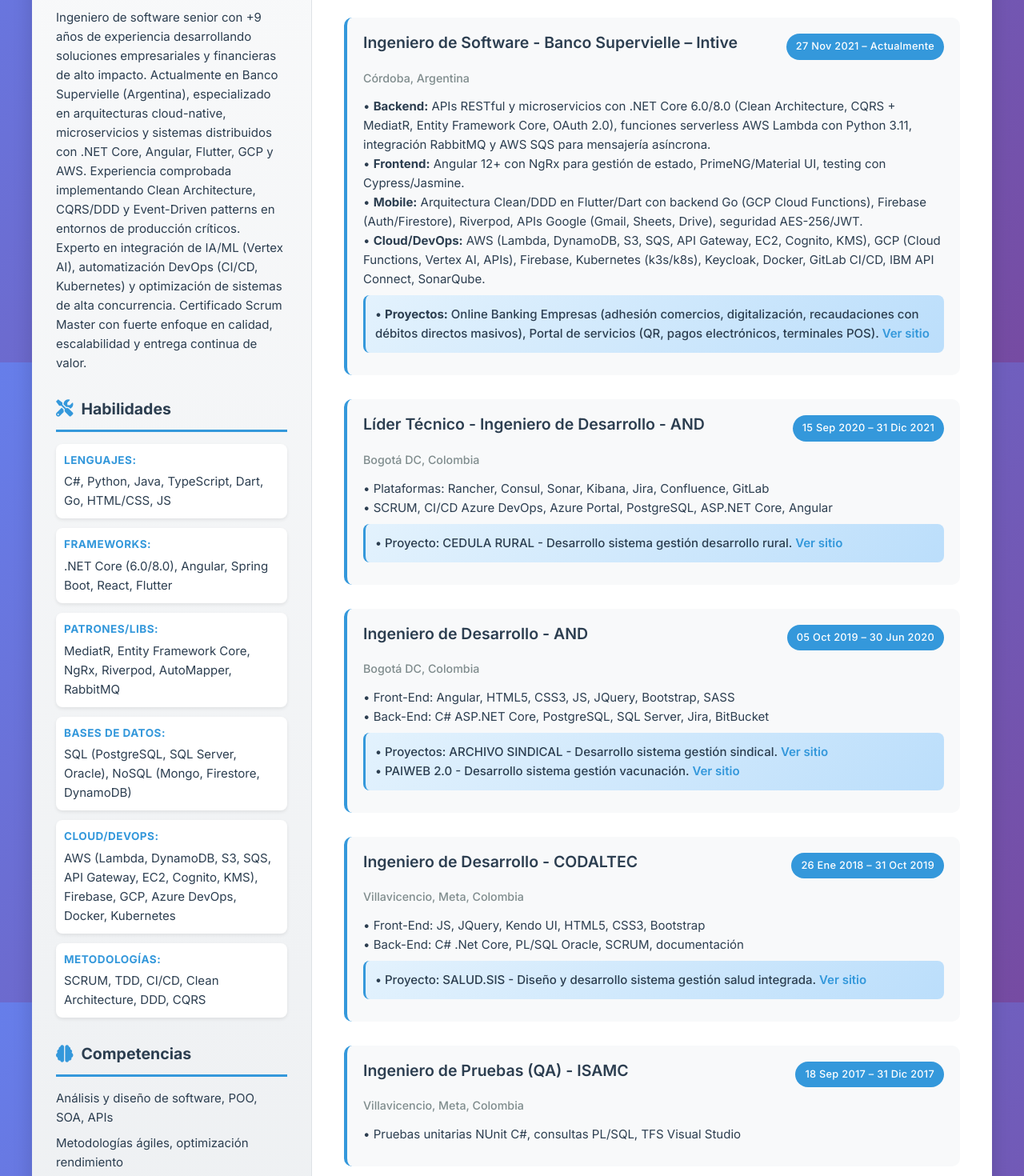
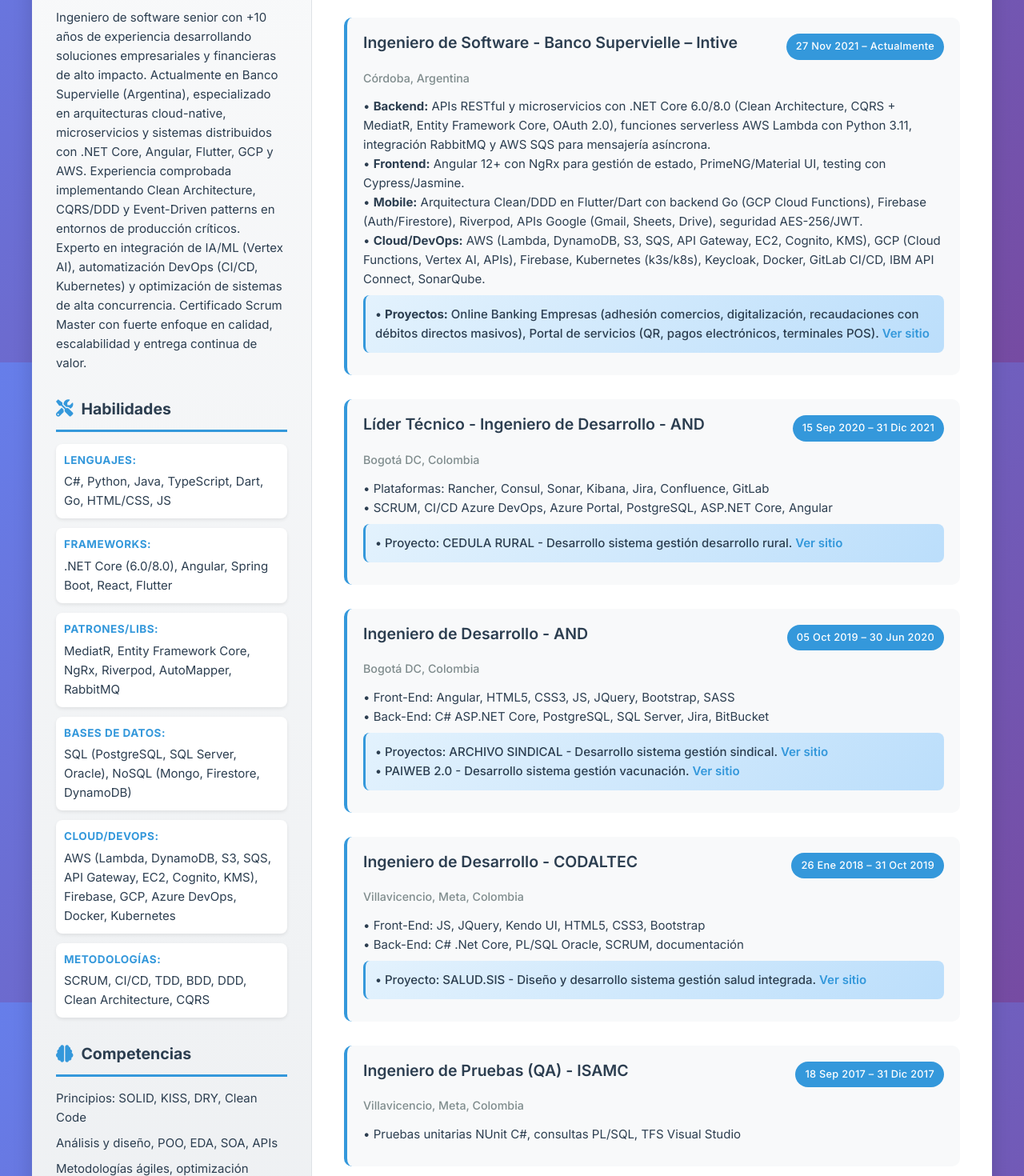
Before and after one commit to otoro90/cv, a plain HTML site: page index.html in a window 1280 px wide. Shown: the part 347-1817 px from the top of the page at 80% size. Drawn offline with Linux system fonts and the light colour scheme.

Commit message:
Actualizar sección "Sobre mí" y habilidades en el CV para reflejar 10 años de experiencia y nuevas metodologías.

```diff
--- a/index.html
+++ b/index.html
@@ -30,7 +30,7 @@
         <aside class="sidebar">
             <section id="sobre-mi" aria-labelledby="sobre-mi-heading">
                 <h2 id="sobre-mi-heading"><i class="fas fa-user"></i> Sobre mí</h2>
-                <p>Ingeniero de software senior con +9 años de experiencia desarrollando soluciones empresariales y financieras de alto impacto. Actualmente en Banco Supervielle (Argentina), especializado en arquitecturas cloud-native, microservicios y sistemas distribuidos con .NET Core, Angular, Flutter, GCP y AWS. Experiencia comprobada implementando Clean Architecture, CQRS/DDD y Event-Driven patterns en entornos de producción críticos. Experto en integración de IA/ML (Vertex AI), automatización DevOps (CI/CD, Kubernetes) y optimización de sistemas de alta concurrencia. Certificado Scrum Master con fuerte enfoque en calidad, escalabilidad y entrega continua de valor.</p>
+                <p>Ingeniero de software senior con +10 años de experiencia desarrollando soluciones empresariales y financieras de alto impacto. Actualmente en Banco Supervielle (Argentina), especializado en arquitecturas cloud-native, microservicios y sistemas distribuidos con .NET Core, Angular, Flutter, GCP y AWS. Experiencia comprobada implementando Clean Architecture, CQRS/DDD y Event-Driven patterns en entornos de producción críticos. Experto en integración de IA/ML (Vertex AI), automatización DevOps (CI/CD, Kubernetes) y optimización de sistemas de alta concurrencia. Certificado Scrum Master con fuerte enfoque en calidad, escalabilidad y entrega continua de valor.</p>
             </section>
 
             <section id="habilidades" aria-labelledby="habilidades-heading">
@@ -51,13 +51,14 @@
                     <strong>Cloud/DevOps:</strong> AWS (Lambda, DynamoDB, S3, SQS, API Gateway, EC2, Cognito, KMS), Firebase, GCP, Azure DevOps, Docker, Kubernetes
                 </div>
                 <div class="skill-category">
-                    <strong>Metodologías:</strong> SCRUM, TDD, CI/CD, Clean Architecture, DDD, CQRS
+                    <strong>Metodologías:</strong> SCRUM, CI/CD, TDD, BDD, DDD, Clean Architecture, CQRS
                 </div>
             </section>
 
             <section id="competencias" aria-labelledby="competencias-heading">
                 <h2 id="competencias-heading"><i class="fas fa-brain"></i> Competencias</h2>
-                <p>Análisis y diseño de software, POO, SOA, APIs</p>
+                <p>Principios: SOLID, KISS, DRY, Clean Code</p>
+                <p>Análisis y diseño, POO, EDA, SOA, APIs</p>
                 <p>Metodologías ágiles, optimización rendimiento</p>
                 <p>Habilidades analíticas, trabajo en equipo</p>
             </section>
```
